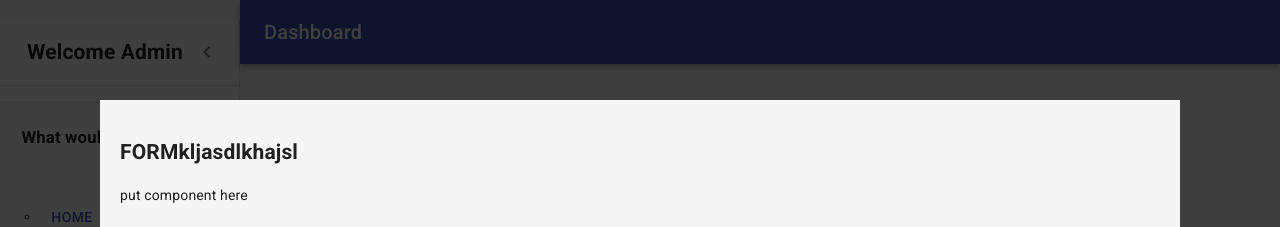
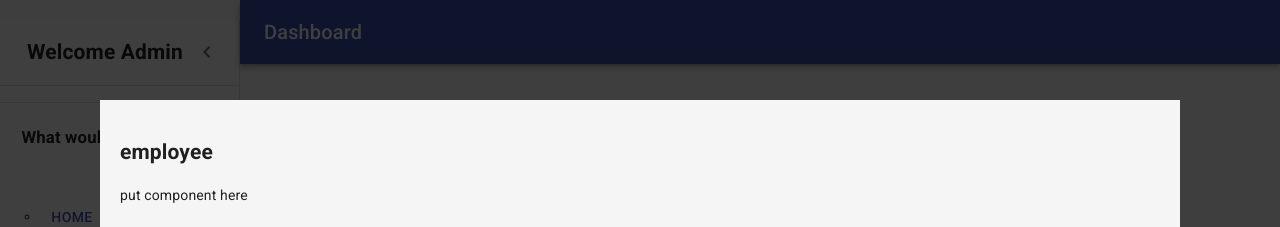
Before and after one commit to WebDevelopAHAHAs/flexidesk, a React (Create React App) app in the folder client/: page /admin/employees in a window 1280 px wide. Both pictures are taken after a click on the button "Add Employee". Shown: the top 227 px of the page. Built offline with nearby package versions, Linux system fonts and the light colour scheme.

Commit message:
created modal for add employee
created modal for add emlpoyee with seperate ID's to display whether its an edit or an add employee form

```diff
--- a/client/src/components/employees/EmployeesPage.js
+++ b/client/src/components/employees/EmployeesPage.js
@@ -25,8 +25,9 @@ function AddEmployee(props) {
     console.log("props----", props)
 }
     const handleOpen = (event) => {
+      console.log(event.target.id)
       props.setOpen(true);
-     console.log(event)
+      props.setAddNum(event.target.id)
 
 };
 
@@ -37,7 +38,7 @@ const handleClose = () => {
 return(
  <div>
 {/* renders desks available (connected to backend) */}
-    <button onClick={handleOpen}> Add Employee</button>
+    <button id="Add" onClick={handleOpen}> Add Employee</button>
 
 {/* onClick > execute another function for form (look at react events - https://reactjs.org/docs/handling-events.html) content and logic seperated out (dont call twice) */}
 
@@ -59,7 +60,7 @@ return(
     in={props.open}>
      <div>
         {/* <div className={classes.paper}> */}
-        <h2 id="transition-modal-title">TESTER </h2>
+        <h2 id="transition-modal-title">{props.addNum} Employee</h2>
         <p id="transition-modal-description"> put component here</p>
         </div>
     </Fade>
@@ -73,8 +74,9 @@ function EditEmployee(props){
     console.log("props----", props)
 }
     const handleOpen = (event) => {
-      props.setOpen(true);
-     console.log(event)
+    console.log(event.target.id)
+    props.setOpen(true);
+    props.setEditNum(event.target.id)
 
 };
 
@@ -85,7 +87,7 @@ const handleClose = () => {
 return(
  <div>
 {/* renders desks available (connected to backend) */}
-    <button onClick={handleOpen}> Edit Employee</button>
+    <button id="Edit" onClick={handleOpen}> Edit Employee</button>
 
 {/* onClick > execute another function for form (look at react events - https://reactjs.org/docs/handling-events.html) content and logic seperated out (dont call twice) */}
 
@@ -107,7 +109,7 @@ return(
     in={props.open}>
      <div>
         {/* <div className={classes.paper}> */}
-        <h2 id="transition-modal-title">FORMkljasdlkhajsl</h2>
+        <h2 id="transition-modal-title">{props.editNum} employee</h2>
         <p id="transition-modal-description"> put component here</p>
         </div>
     </Fade>
--- a/client/src/components/styling/Layout.js
+++ b/client/src/components/styling/Layout.js
@@ -13,7 +13,7 @@ import NotificationsIcon from '@material-ui/icons/Notifications';
 import IconButton from '@material-ui/core/IconButton';
 import MenuIcon from '@material-ui/icons/Menu';
 
-import EmployeesPage, {AddEmployee, EditEmployee} from '../employees/EmployeesPage'
+import {AddEmployee, EditEmployee} from '../employees/EmployeesPage'
 
 
 
@@ -125,8 +125,9 @@ export function Layout(props) {
   // modal content hooks defined at top level component - and passed as props to follow hook rules
   const [modalOpen, setModalOpen] = useState(false);
   const [deskNum, setDeskNum] = useState(null)
-  const [setAddEmployee] = useState(null)
-  const [setEditEmployee] = useState(null)
+  const [addNum, setAddNum] = useState(null)
+  const [editNum, setEditNum,] = useState(null)
+
 
   return (
     <div className={classes.root}>
@@ -184,8 +185,8 @@ export function Layout(props) {
             <Grid item xs={12} md={8} lg={4}>
               <Paper className="admin-calendar">
                 {props && props.booking && <Bookings/>}
-                {props && props.employees && <AddEmployee open={modalOpen} setOpen={setModalOpen} setAddEmployee={setAddEmployee}/>}
-                {props && props.edit && <EditEmployee open={modalOpen} setOpen={setModalOpen} setEditEmployee={setEditEmployee}/>}
+                {props && props.employees && <AddEmployee open={modalOpen} setOpen={setModalOpen} addNum={addNum} setAddNum={setAddNum}/>}
+                {props && props.edit && <EditEmployee open={modalOpen} setOpen={setModalOpen} editNum={editNum} setEditNum={setEditNum}/>}
 
               </Paper>
             </Grid>
```
